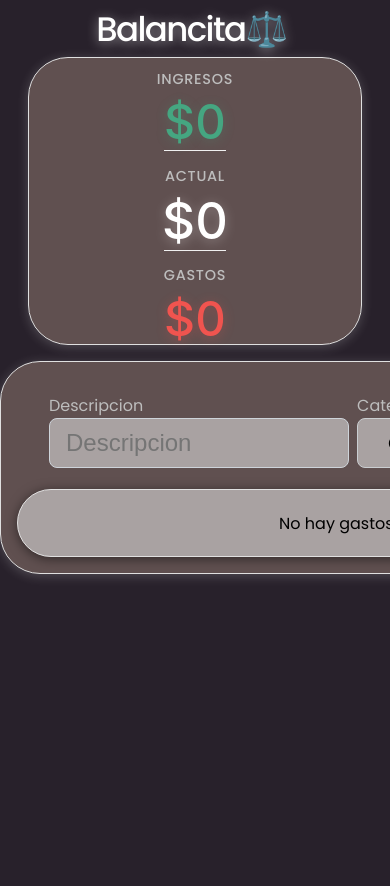
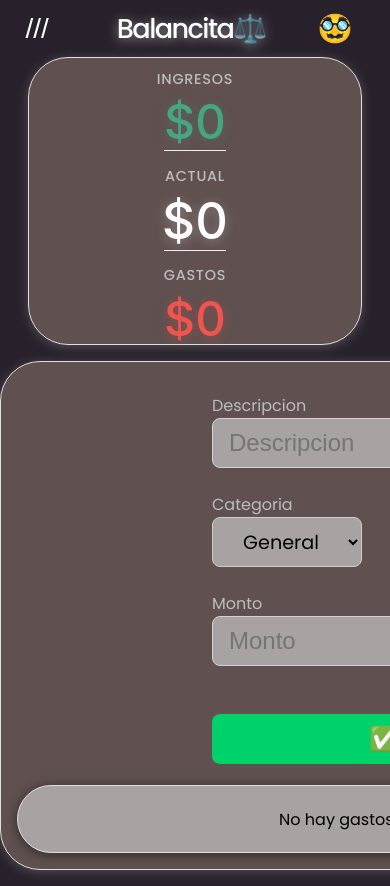
Before and after one commit to Sevillanof/Balancita-OP, a React (Vite) app: page / in a window 390 px wide. Before the commit the page ends 844 px from the top, so only its background shows below. Built offline with nearby package versions, Linux system fonts and the light colour scheme.

Commit message:
chore: update vite config and readme

```diff
--- a/app/components/ExpenseTable/Transactions/Form/ExpenseForm.css
+++ b/app/components/ExpenseTable/Transactions/Form/ExpenseForm.css
@@ -46,4 +46,20 @@
   background: #00d269ea;
 }
 
-/* Botón en desktop */
+@media (max-width: 768px) {
+  .form {
+    flex-direction: column;
+  }
+
+  .select-form {
+    width: 100%;
+  }
+  #description {
+    width: 100%;
+    -moz-appearance: textfield;
+  }
+  #amount {
+    width: 100%;
+    -moz-appearance: textfield; /* Firefox */
+  }
+}
--- a/app/components/ExpenseTable/Transactions/Form/components/CustomInput.css
+++ b/app/components/ExpenseTable/Transactions/Form/components/CustomInput.css
@@ -48,3 +48,17 @@
   border: 1px solid #ced4da;
   border-radius: 0.5rem;
 }
+
+@media (max-width: 768px) {
+  .form-group input {
+    width: 100%;
+  }
+  #description {
+    width: 100%;
+    -moz-appearance: textfield;
+  }
+  #amount {
+    width: 100%;
+    -moz-appearance: textfield; /* Firefox */
+  }
+}
--- a/app/components/ExpenseTable/Transactions/List/ExpenseList.css
+++ b/app/components/ExpenseTable/Transactions/List/ExpenseList.css
@@ -4,10 +4,10 @@
 .container {
   max-width: 90%;
   min-width: 700px;
-  padding: 1rem;
+  padding: 0rem 1rem 1rem 1rem;
   background-color: #e5e5e58c !important;
   border: 1px solid #e0e0e0;
-  border-radius: 40px !important;
+  border-radius: 20px !important;
   box-shadow: 0 2px 12px rgba(0, 0, 0, 0.5) !important;
   font-family: "Poppins", sans-serif;
 }
--- a/app/components/ExpenseTable/Transactions/List/components/CustomRow/CustomRow.tsx
+++ b/app/components/ExpenseTable/Transactions/List/components/CustomRow/CustomRow.tsx
@@ -9,6 +9,7 @@ import {
   TableRow,
   Typography,
 } from "@mui/material";
+import { useTheme } from "@mui/material/styles";
 import { KeyboardArrowDown, KeyboardArrowUp } from "@mui/icons-material";
 import TableProps from "../../models/table.models";
 import { useGlobalState } from "../../../../../../context/GlobalState";
@@ -22,6 +23,7 @@ export const CustomRow: React.FC<TableProps> = ({
 }) => {
   const { transactions, deleteTransaction } = useGlobalState();
   const [open, setOpen] = useState(false);
+  const theme = useTheme();
 
   let filteredCategory = transactions.filter(
     (transaction) => transaction.category === category
@@ -64,7 +66,12 @@ export const CustomRow: React.FC<TableProps> = ({
               <Typography variant="h6" gutterBottom component="div">
                 { filteredCategory[0].category === "Ingreso" ? `${filteredCategory[0].category}` : `Gastos ${filteredCategory[0].category} `}
               </Typography>
-              <Table sx={{ width: "550px", marginLeft: "auto",border: 'none' }} size="small" aria-label="purchases">
+              <Table sx={{ width: "550px", marginLeft: "auto",border: 'none', [theme.breakpoints.down('sm')]: {
+                width: "300px",
+                backgroundColor: "red"
+              } }}
+
+              size="small" aria-label="purchases">
                 <TableBody >
                   {filteredCategory.map((filterTransaction) => (
                     <TableRow sx={{
--- a/app/components/Header/NavBar/componentes/BarMenu.css
+++ b/app/components/Header/NavBar/componentes/BarMenu.css
@@ -21,3 +21,15 @@ justify-content: center
     text-shadow: 0 2px 12px rgba(255, 255, 255, 0.5);
     text-align: center;
 }
+
+@media (max-width: 768px) {
+    .container-items{
+        gap: 40px;
+    }
+    .title{
+        font-size: 1.7rem !important;
+    }
+    .container-items .title{
+        transform: all 0.3s ease;
+    }
+}
--- a/vite.config.ts
+++ b/vite.config.ts
@@ -1,7 +1,19 @@
 import { defineConfig } from "vite";
 import react from "@vitejs/plugin-react-swc";
+import path from "path";
 
 // https://vite.dev/config/
 export default defineConfig({
   plugins: [react()],
-});
+  server: {
+    port: 3000,
+    open: true,
+  },
+  build: {
+    outDir: "dist",
+  },
+  resolve: {
+    alias: {
+      '@': path.resolve(__dirname, "./src"),
+    }
+}});
```
Also changed, not shown: package.json (+6 -5 lines), 2 other files (tests, documents, lock files or other folders).
